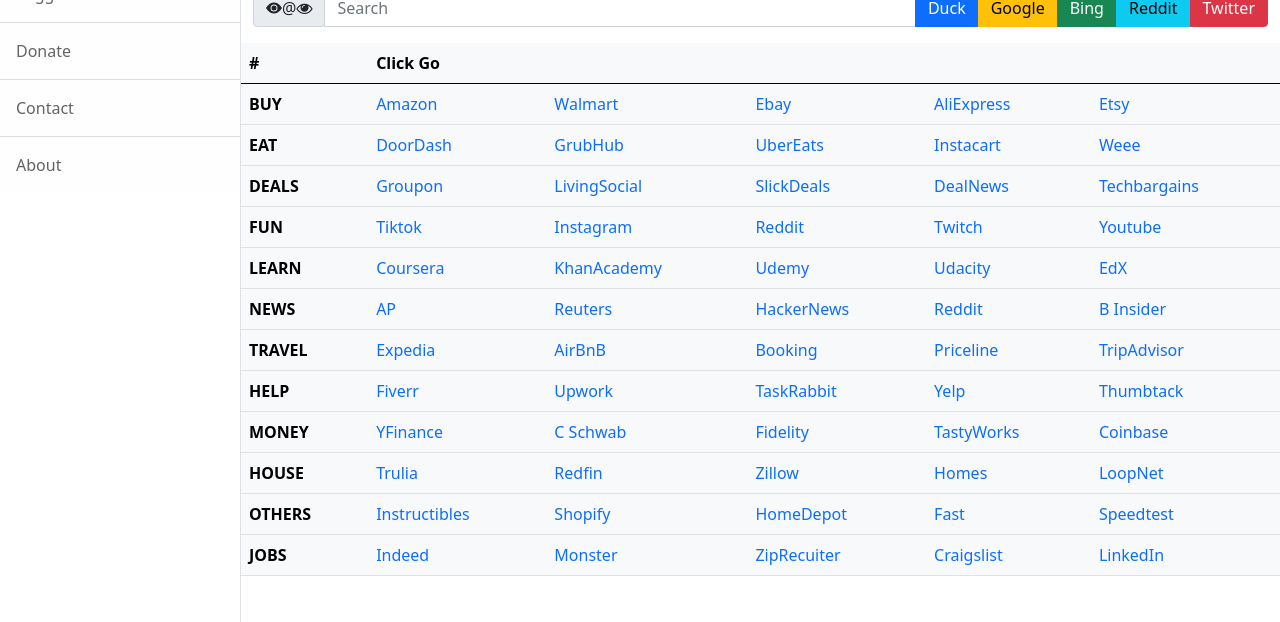
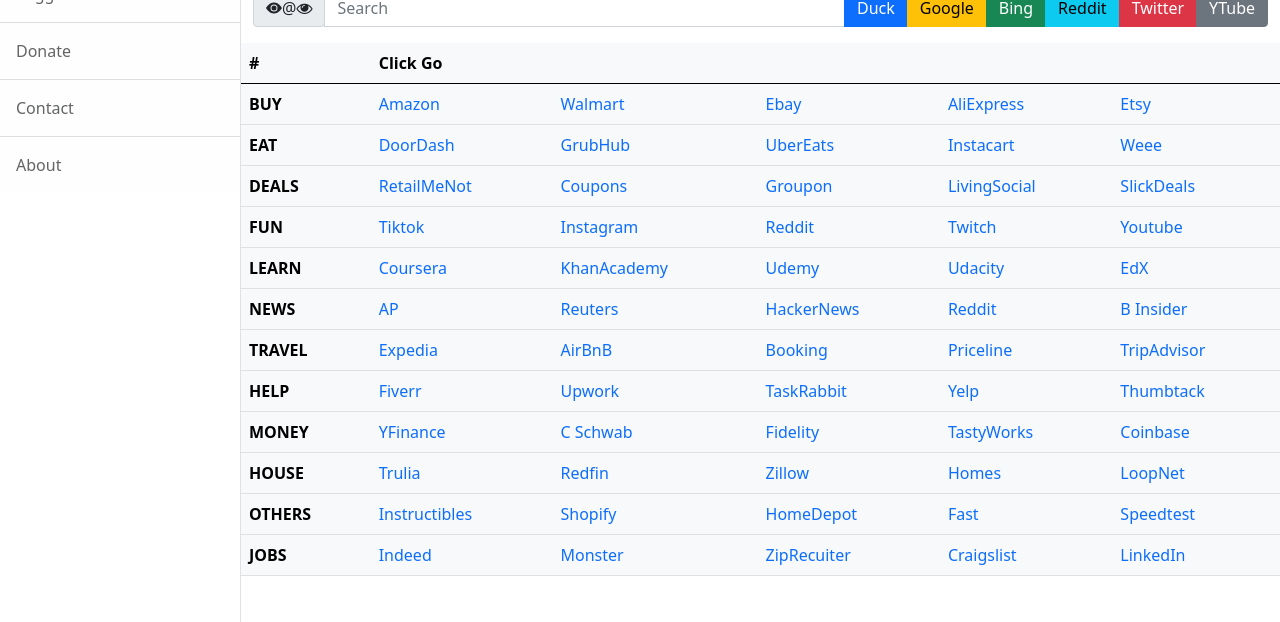
Before and after one commit to qmagix/qmagix.github.io, a plain HTML site: page index.html in a window 1280 px wide. Shown: the part 178-800 px from the top of the page. Drawn offline with nearby package versions, Linux system fonts and the light colour scheme.

Commit message:
update with input from chatGPT

```diff
--- a/index.html
+++ b/index.html
@@ -31,6 +31,10 @@
           function twittersearch(){
             var text = document.getElementById("q").value;
             window.open("https://www.twitter.com/search?q="+q.value, "_blank");
+          }
+          function youtubesearch(){
+            var text = document.getElementById("q").value;
+            window.open("https://www.youtube.com/results?search_query="+q.value, "_blank");
           }
 
           function randquote(){
@@ -109,8 +113,9 @@
                       <button class="btn btn-primary" id="duckduckgo_search" onclick="ducksearch();">Duck</button>
                       <button class="btn btn-warning" id="google_search" onclick="googlesearch();">Google</button>
                       <button class="btn btn-success" id="bing_search" onclick="bingsearch();">Bing</button>
-                      <button class="btn btn-info" id="bing_search" onclick="redditsearch();">Reddit</button>
-                      <button class="btn btn-danger" id="bing_search" onclick="twittersearch();">Twitter</button>
+                      <button class="btn btn-info" id="reddit_search" onclick="redditsearch();">Reddit</button>
+                      <button class="btn btn-danger" id="twitter_search" onclick="twittersearch();">Twitter</button>
+                      <button class="btn btn-secondary" id="youtube_search" onclick="youtubesearch();">YTube</button>
                     </div>
                 </div>
 
@@ -140,11 +145,13 @@
                             </tr>
                             <tr>
                               <td><b>DEALS</b></td>
+                              <td><a href="http://www.retailmenot.com" target="_blank" class="text-decoration-none">RetailMeNot</a></td>
+                              <td><a href="http://www.coupons.com" target="_blank" class="text-decoration-none">Coupons</a></td>
                               <td><a href="http://www.groupon.com" target="_blank" class="text-decoration-none">Groupon</a></td>
                               <td><a href="http://www.livingsocial.com" target="_blank" class="text-decoration-none">LivingSocial</a></td>
                               <td><a href="http://www.slickdeals.net" target="_blank" class="text-decoration-none">SlickDeals</a></td>
-                              <td><a href="http://www.dealnews.com" target="_blank" class="text-decoration-none">DealNews</a></td>
-                              <td><a href="http://www.techbargains.com" target="_blank" class="text-decoration-none">Techbargains</a></td>
+                              <!-- <td><a href="http://www.dealnews.com" target="_blank" class="text-decoration-none">DealNews</a></td> -->
+                              <!-- <td><a href="http://www.techbargains.com" target="_blank" class="text-decoration-none">Techbargains</a></td> -->
                           </tr>
                             <tr>
                                 <td><b>FUN</b></td>
```
